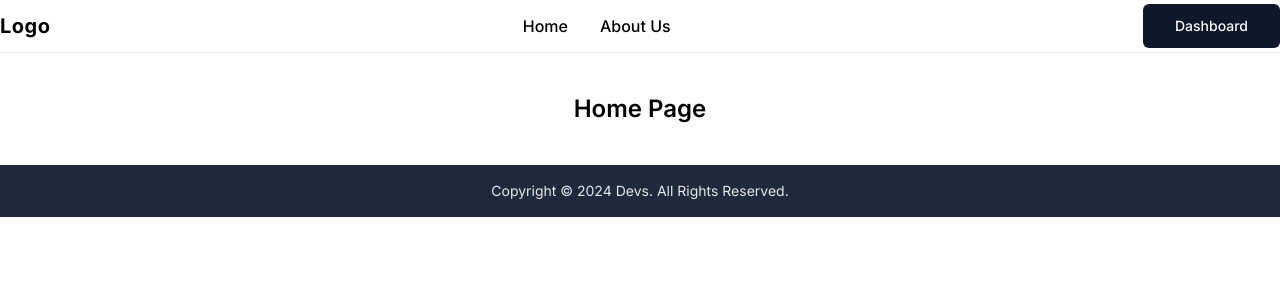
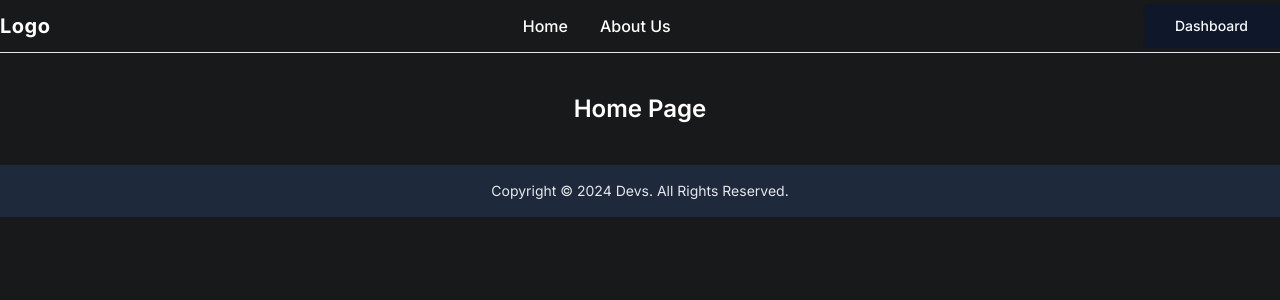
Before and after one commit to ai-arif/arrax-user-frontend, a Next.js app: page / in a window 1280 px wide. Shown: the top 300 px of the page. Built offline with nearby package versions, Linux system fonts and the light colour scheme.

Commit message:
dashboard colors setup

```diff
--- a/src/app/dashboard/layout.jsx
+++ b/src/app/dashboard/layout.jsx
@@ -7,7 +7,7 @@ export default function DashboardLayout({ children }) {
   const [sidebarOpen, setSidebarOpen] = useState(false);
 
   return (
-    <div className="bg-whiten flex h-screen overflow-hidden">
+    <div className="flex h-screen overflow-hidden">
       {/* Sidebar */}
       <Sidebar sidebarOpen={sidebarOpen} setSidebarOpen={setSidebarOpen} />
       {/* Content Area */}
--- a/src/app/globals.css
+++ b/src/app/globals.css
@@ -62,4 +62,13 @@
 }
 
 @layer utilities {
+  /* scrollbar styles */
+  /* Chrome, Safari and Opera */
+  .no-scrollbar::-webkit-scrollbar {
+    display: none;
+  }
+  .no-scrollbar {
+    -ms-overflow-style: none;
+    scrollbar-width: none;
+  }
 }
--- a/src/app/layout.jsx
+++ b/src/app/layout.jsx
@@ -12,7 +12,9 @@ export const metadata = {
 export default function RootLayout({ children }) {
   return (
     <html lang="en">
-      <body className={`${inter.className} text-sm md:text-base`}>
+      <body
+        className={`${inter.className} bg-arx-primary text-sm text-white md:text-base`}
+      >
         <main>{children}</main>
         <Toaster />
       </body>
--- a/src/components/layouts/Dashboard/Sidebar/Sidebar.jsx
+++ b/src/components/layouts/Dashboard/Sidebar/Sidebar.jsx
@@ -41,7 +41,7 @@ const Sidebar = ({ sidebarOpen, setSidebarOpen }) => {
   return (
     <aside
       ref={sidebar}
-      className={`border-stroke absolute left-0 top-0 flex h-screen w-64 flex-col overflow-y-hidden border-r bg-white duration-300 ease-linear lg:static lg:translate-x-0 ${
+      className={`absolute left-0 top-0 flex h-screen w-64 flex-col overflow-y-hidden border-r border-zinc-700 duration-300 ease-linear lg:static lg:translate-x-0 ${
         sidebarOpen ? "translate-x-0" : "-translate-x-full"
       }`}
     >
@@ -85,7 +85,7 @@ const Sidebar = ({ sidebarOpen, setSidebarOpen }) => {
             ))}
             <li
               // onClick={handleLogout}
-              className="flex cursor-pointer items-center gap-2.5 px-4 py-2 font-semibold text-gray-800 transition-all duration-75 hover:bg-[#e3eeff]"
+              className="flex cursor-pointer items-center gap-2.5 px-4 py-2 font-semibold text-zinc-400 transition-all duration-75 hover:bg-zinc-700/90"
             >
               <CgLogOut className="text-lg" /> <span>Logout</span>
             </li>
--- a/src/components/layouts/Dashboard/Sidebar/SidebarItem.jsx
+++ b/src/components/layouts/Dashboard/Sidebar/SidebarItem.jsx
@@ -11,11 +11,7 @@ const SidebarItem = ({ item, setSidebarOpen }) => {
   };
 
   const isActive = (item) => {
-    if (
-      pathname === item.path ||
-      (item.path !== "/dashboard" && pathname.startsWith(item.path))
-    )
-      return true;
+    if (pathname === item.path) return true;
 
     if (item.children) {
       return item.children.some((child) => isActive(child));
@@ -32,7 +28,7 @@ const SidebarItem = ({ item, setSidebarOpen }) => {
         <Link
           href={item.path}
           onClick={handleClick}
-          className={`${isItemActive ? "text-sts-secondary bg-[#e3eeff]" : "text-gray-800"} group relative flex items-center gap-2.5 px-4 py-2 font-semibold transition-all duration-75 hover:bg-[#e3eeff]`}
+          className={`${isItemActive ? "bg-zinc-700 text-white" : "text-gray-800"} group relative flex items-center gap-2.5 px-4 py-2 font-semibold text-zinc-400 transition-all duration-75 hover:bg-zinc-700/90`}
         >
           {item.icon}
           {item.label}
--- a/src/utils/dashboardMenuConfig.js
+++ b/src/utils/dashboardMenuConfig.js
@@ -27,7 +27,7 @@ export const dashboardMenuConfig = [
         />
       </svg>
     ),
-    label: "Booking",
+    label: "Dashboard",
     path: "/dashboard",
   },
   {
--- a/tailwind.config.js
+++ b/tailwind.config.js
@@ -9,53 +9,55 @@ module.exports = {
   theme: {
     extend: {
       colors: {
-  			background: 'hsl(var(--background))',
-  			foreground: 'hsl(var(--foreground))',
+        "arx-primary": "#18191A",
+        "arx-secondary": "#340385",
+        background: "hsl(var(--background))",
+        foreground: "hsl(var(--foreground))",
         card: {
-  				DEFAULT: 'hsl(var(--card))',
-  				foreground: 'hsl(var(--card-foreground))'
+          DEFAULT: "hsl(var(--card))",
+          foreground: "hsl(var(--card-foreground))",
         },
         popover: {
-  				DEFAULT: 'hsl(var(--popover))',
-  				foreground: 'hsl(var(--popover-foreground))'
+          DEFAULT: "hsl(var(--popover))",
+          foreground: "hsl(var(--popover-foreground))",
         },
         primary: {
-  				DEFAULT: 'hsl(var(--primary))',
-  				foreground: 'hsl(var(--primary-foreground))'
+          DEFAULT: "hsl(var(--primary))",
+          foreground: "hsl(var(--primary-foreground))",
         },
         secondary: {
-  				DEFAULT: 'hsl(var(--secondary))',
-  				foreground: 'hsl(var(--secondary-foreground))'
+          DEFAULT: "hsl(var(--secondary))",
+          foreground: "hsl(var(--secondary-foreground))",
         },
         muted: {
-  				DEFAULT: 'hsl(var(--muted))',
-  				foreground: 'hsl(var(--muted-foreground))'
+          DEFAULT: "hsl(var(--muted))",
+          foreground: "hsl(var(--muted-foreground))",
         },
         accent: {
-  				DEFAULT: 'hsl(var(--accent))',
-  				foreground: 'hsl(var(--accent-foreground))'
+          DEFAULT: "hsl(var(--accent))",
+          foreground: "hsl(var(--accent-foreground))",
         },
         destructive: {
-  				DEFAULT: 'hsl(var(--destructive))',
-  				foreground: 'hsl(var(--destructive-foreground))'
+          DEFAULT: "hsl(var(--destructive))",
+          foreground: "hsl(var(--destructive-foreground))",
         },
-  			border: 'hsl(var(--border))',
-  			input: 'hsl(var(--input))',
-  			ring: 'hsl(var(--ring))',
+        border: "hsl(var(--border))",
+        input: "hsl(var(--input))",
+        ring: "hsl(var(--ring))",
         chart: {
-  				'1': 'hsl(var(--chart-1))',
-  				'2': 'hsl(var(--chart-2))',
-  				'3': 'hsl(var(--chart-3))',
-  				'4': 'hsl(var(--chart-4))',
-  				'5': 'hsl(var(--chart-5))'
-  			}
+          1: "hsl(var(--chart-1))",
+          2: "hsl(var(--chart-2))",
+          3: "hsl(var(--chart-3))",
+          4: "hsl(var(--chart-4))",
+          5: "hsl(var(--chart-5))",
+        },
       },
       borderRadius: {
-  			lg: 'var(--radius)',
-  			md: 'calc(var(--radius) - 2px)',
-  			sm: 'calc(var(--radius) - 4px)'
-  		}
-  	}
+        lg: "var(--radius)",
+        md: "calc(var(--radius) - 2px)",
+        sm: "calc(var(--radius) - 4px)",
+      },
+    },
   },
   plugins: [require("tailwindcss-animate")],
 };
```
Also changed, not shown: components.json. Lines whose indentation alone changed are shown as unchanged.
